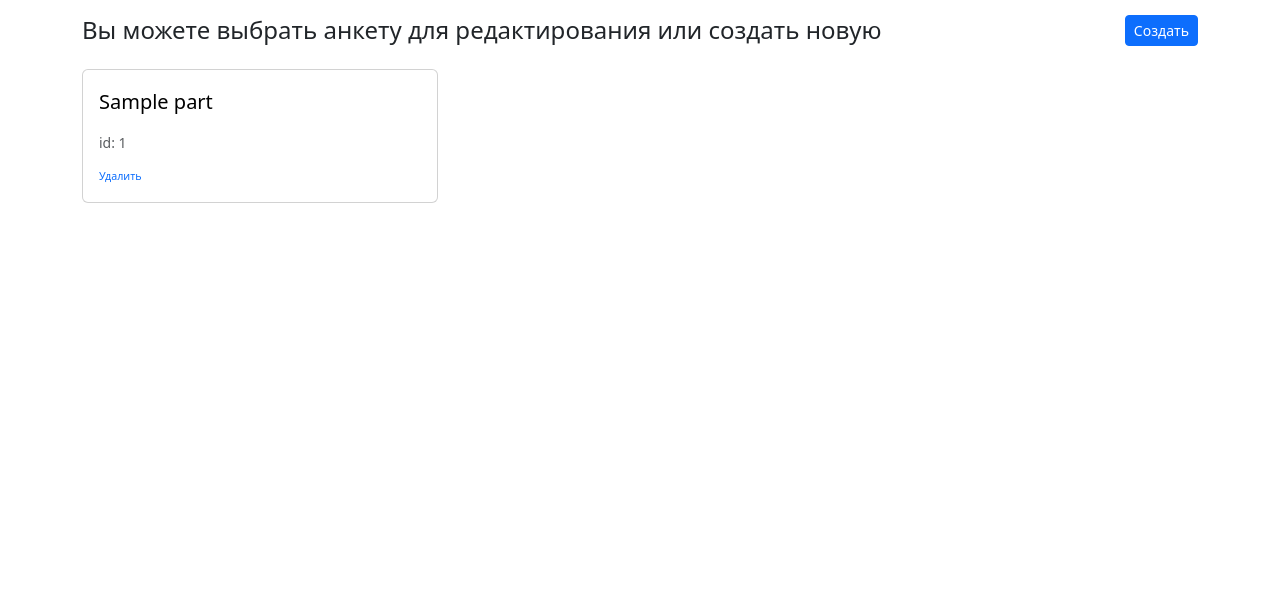
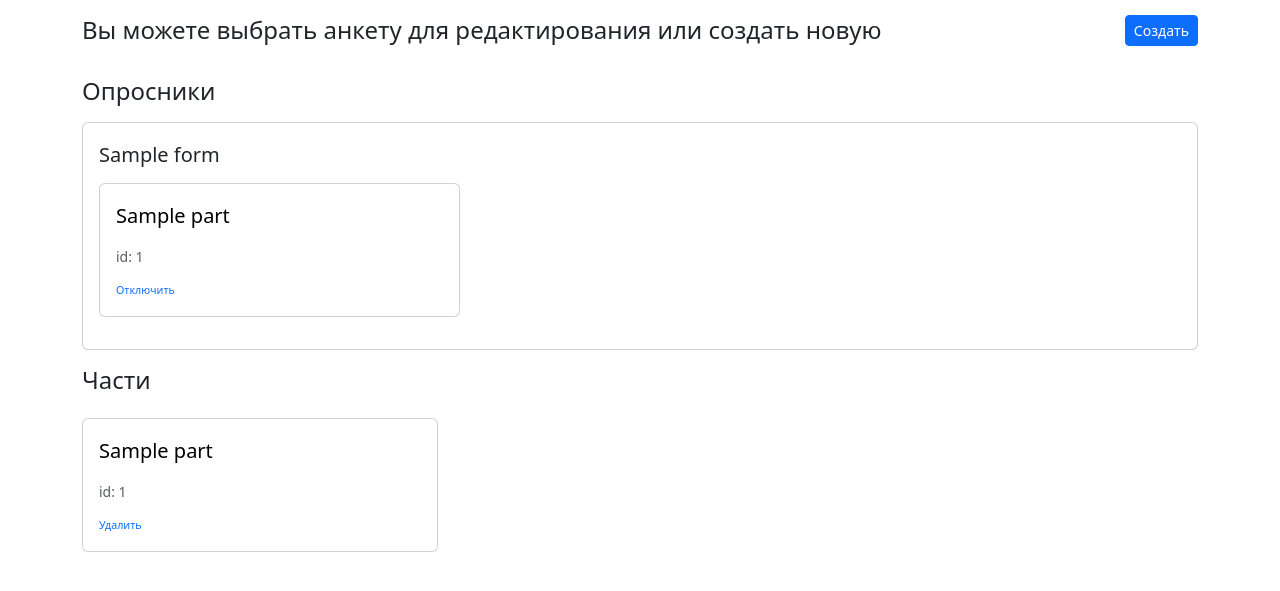
Before and after one commit to roctbb/medsenger-science-register, a Flask app: page /editor/ in a window 1280 px wide. Shown: the part 60-651 px from the top of the page. Run offline with Flask 3, Linux system fonts and the light colour scheme; tables that the repository leaves empty hold one stand-in row (values such as "Sample post").

Commit message:
Refactor form parts template and add form detach functionality
The form parts template has been significantly overhauled to better structure the display of forms and their parts. Alongside this, functionality to detach a part from a form has been added. This includes a new route handler in the backend and an appropriate link on the frontend.

```diff
--- a/backend/blueprints/editor.py
+++ b/backend/blueprints/editor.py
@@ -19,8 +19,9 @@ def verify_password(username, password):
 @auth.login_required
 def get_form_parts():
     form_parts = FormPart.query.all()
+    forms = Form.query.all()
 
-    return render_template('form_parts.html', parts=form_parts)
+    return render_template('form_parts.html', parts=form_parts, forms=forms)
 
 
 @editor_blueprint.route('/create', methods=['get'])
@@ -53,6 +54,17 @@ def edit_part_page(part_id):
 
     return render_template('questionnaire.html', form_json=json.dumps(form_part.as_dict()))
 
+@editor_blueprint.route('/forms/<int:form_id>/parts/<int:part_id>', methods=['get'])
+@auth.login_required
+def detach_part_from_form(form_id, part_id):
+    form = Form.query.get(form_id)
+    part = FormPart.query.get(part_id)
+
+    form.parts.remove(part)
+    db.session.commit()
+
+    return redirect('/editor')
+
 @editor_blueprint.route('/parts/<int:part_id>', methods=['post'])
 @auth.login_required
 def update_and_save_part_page(part_id):
--- a/backend/templates/form_parts.html
+++ b/backend/templates/form_parts.html
@@ -11,6 +11,42 @@
         <a href="/editor/create" class="btn btn-sm btn-primary">Создать</a>
     </div>
 </div>
+
+<h4 class="my-3">Опросники</h4>
+
+{% for form in forms %}
+
+<div class="card my-2">
+    <div class="card-body">
+        <h5 class="card-title mt-1 mb-3">{{ form.name }}</h5>
+
+        {% for part in form.parts %}
+        <div class="col-sm-6 col-md-6 col-lg-4 mb-3">
+            <div class="card">
+                <div class="card-body">
+                    <a href="/editor/parts/{{ part.id }}" style="text-decoration: none; color: black">
+                        <h5 class="card-title mt-1 mb-3">{{ part.name }}</h5>
+                        <small class="my-0 text-muted">
+                            id: {{ part.id }}
+                        </small>
+                    </a>
+                    <div class="mt-2">
+                        <a href="/editor/forms/{{ form.id }}/detach/{{ part.id }}"
+                           class="hover-danger-href" style="font-size: 8pt; text-decoration: none">
+                            Отключить
+                        </a>
+                    </div>
+                </div>
+            </div>
+        </div>
+        {% endfor %}
+
+    </div>
+</div>
+
+{% endfor %}
+
+<h4 class="my-3">Части</h4>
 
 <div class="row py-2">
     {% for part in parts %}
```
Lines whose indentation alone changed are shown as unchanged.
